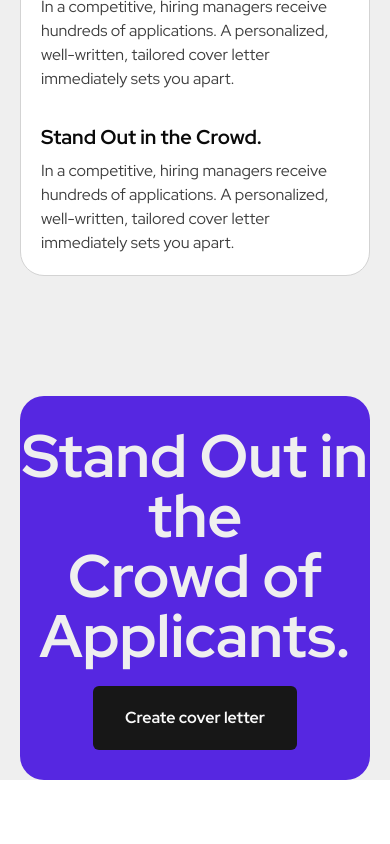
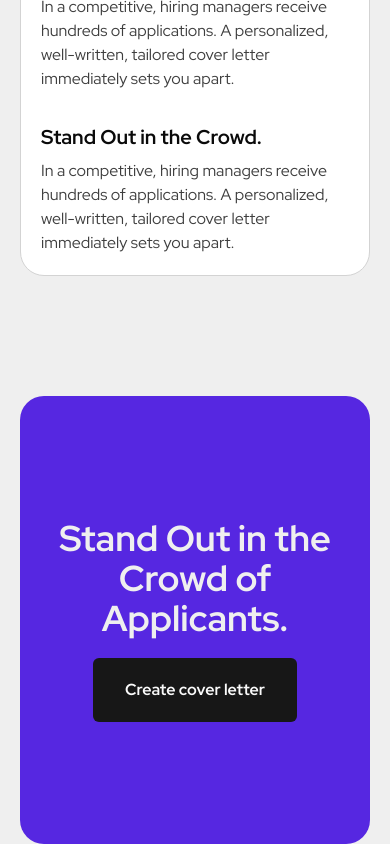
Before and after one commit to IvanSmiths/cover-letter-builder-pro, a Next.js app: page / in a window 390 px wide. Shown: the part 4036-4880 px from the top of the page. Before the commit the page ends 4816 px from the top, so only its background shows below. Built offline with nearby package versions, Linux system fonts and the light colour scheme.

Commit message:
add card cta

```diff
--- a/components/home/cards/CardCta.tsx
+++ b/components/home/cards/CardCta.tsx
@@ -3,13 +3,15 @@ import { Button } from "@/components/ui/button";
 
 const CardCta = () => {
   return (
-    <div className="mt-xlarge flex h-96 w-full flex-col items-center justify-center gap-small rounded-3xl bg-brand">
-      <h4 className="text-center text-6xl font-semibold text-light">
+    <div className="3xl:h-[40rem] mt-xlarge flex h-[28rem] w-full flex-col items-center justify-center gap-small rounded-3xl bg-brand p-small">
+      <h4 className="3xl:text-8xl text-center text-4xl font-semibold text-light md:text-6xl">
         Stand Out in the <br />
         Crowd of Applicants.
       </h4>
       <Link href="/dashboard">
-        <Button size="lg">Create cover letter</Button>
+        <Button size="lg" className="3xl:text-2xl">
+          Create cover letter
+        </Button>
       </Link>
     </div>
   );
```
